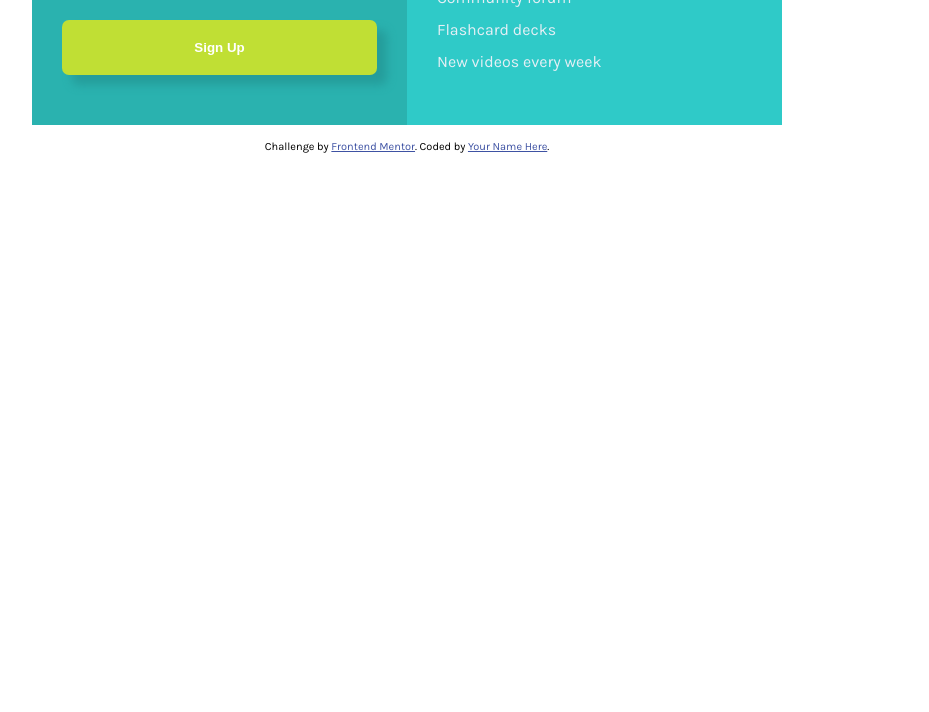
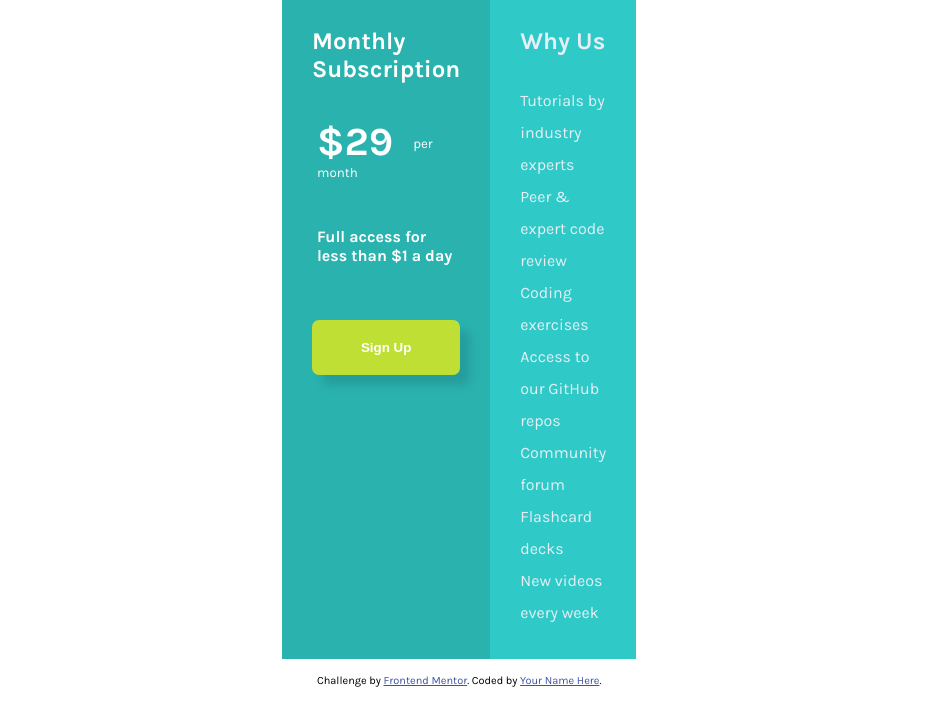
Before and after one commit to akshaymagrani/webDev-n4-Single-price-grid-component, a plain HTML site: page index.html in a window 1280 px wide. Shown: the part 592-1304 px from the top of the page, without its empty margins (233-1162 px from the left). Before the commit the page ends 906 px from the top, so only its background shows below. Drawn offline with Linux system fonts and the light colour scheme.

Commit message:
Update index.css

```diff
--- a/index.css
+++ b/index.css
@@ -109,7 +109,7 @@ button{
         display:grid;
         grid-template-columns: 1fr 1fr;
         grid-template-rows: 0.8fr 1fr 30px;
-        padding:100px 250px;
+        padding:150px 500px;
     }
     #div1{
         grid-column:1/3;
```
